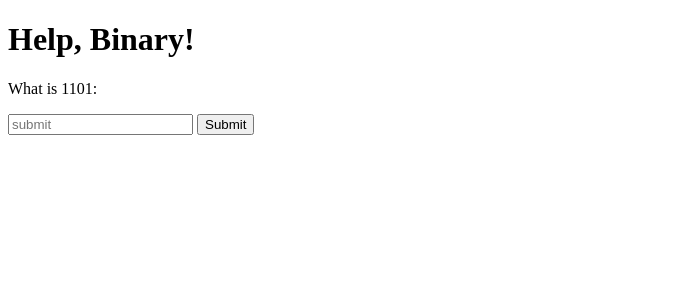
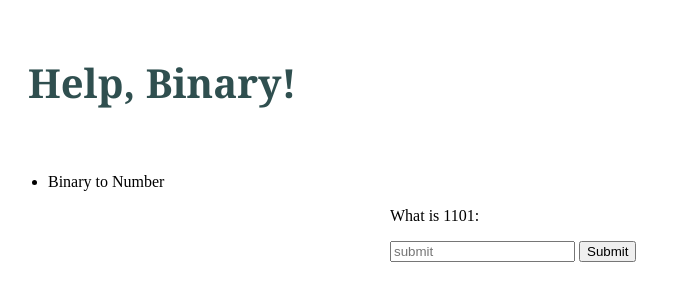
Before and after one commit to hoogens/help-binary, a plain HTML site: page index.html in a window 1280 px wide. Shown: the whole page, without its empty margins (0-691 px from the left). Drawn offline with Linux system fonts and the light colour scheme.

Commit message:
feat(css): start styling

```diff
--- a/index.html
+++ b/index.html
@@ -6,12 +6,36 @@
     <title>Help, Binary</title>
 </head>
 
+<style>
+.header {
+    padding: 20px;
+    text-align: left;
+    font-family: Georgia, 'Times New Roman', Times, serif;
+    font-size: 20px;
+    color: darkslategrey;
+}
+
+.content {
+    max-width: 500px;
+    margin: auto;
+}
+</style>
+
 <body>
+    <div class="header">
         <h1>Help, Binary!</h1>
+    </div>
+    <div class="toc">
+        <ul>
+            <li>Binary to Number</li>
+        </ul>
+    </div>
+    <div class="content">
         <p>What is 1101: </p>
         <form>
             <input placeholder="submit">
             <button>Submit</button>
         </form>
+    </div>
 </body>
 </html>
```
Lines whose indentation alone changed are shown as unchanged.
